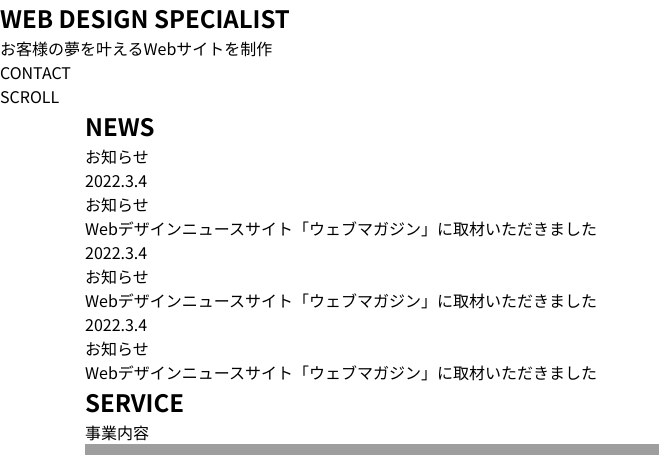
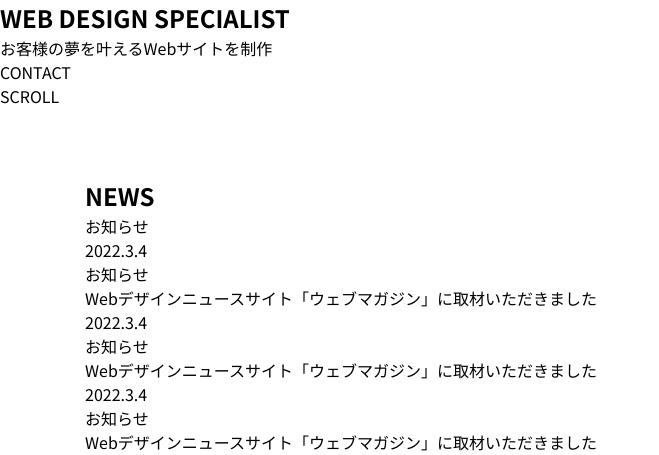
Before and after one commit to takuya-coding/codeups-live-03-WP, a PHP site: page / in a window 1280 px wide. Shown: the part 336-791 px from the top of the page, without its empty margins (0-659 px from the left). Run offline with PHP 8.4, Linux system fonts and the light colour scheme; grey boxes are pictures that could not be loaded.

Commit message:
layoutフォルダ内のファイルコピペ

```diff
--- a/css/styles.css
+++ b/css/styles.css
@@ -187,4 +241,77 @@ select::-ms-expand {
     padding-left: 25px;
   }
 }
+
+.l-page-contact {
+  margin-top: 40px;
+  margin-top: 2.5rem;
+  margin-bottom: 40px;
+  margin-bottom: 2.5rem;
+}
+@media screen and (min-width: 768px) {
+  .l-page-contact {
+    margin-top: 4.375rem;
+    margin-bottom: 4.375rem;
+  }
+}
+
+.l-page-service {
+  margin-top: 40px;
+  margin-top: 2.5rem;
+}
+@media screen and (min-width: 768px) {
+  .l-page-service {
+    margin-top: 4.375rem;
+  }
+}
+
+.l-paginavi {
+  margin-top: 40px;
+  margin-top: 2.5rem;
+}
+
+.l-recruit {
+  margin-top: 40px;
+  margin-top: 2.5rem;
+}
+@media screen and (min-width: 768px) {
+  .l-recruit {
+    margin-top: 4.375rem;
+  }
+}
+
+.l-service {
+  margin-top: 80px;
+  margin-top: 5rem;
+}
+@media screen and (min-width: 768px) {
+  .l-service {
+    margin-top: 8.75rem;
+  }
+}
+
+.l-single-body {
+  margin-top: 40px;
+  margin-top: 2.5rem;
+}
+@media screen and (min-width: 768px) {
+  .l-single-body {
+    margin-top: 4.375rem;
+  }
+}
+
+.l-topNews {
+  margin-top: 40px;
+  margin-top: 2.5rem;
+}
+@media screen and (min-width: 768px) {
+  .l-topNews {
+    margin-top: 4.375rem;
+  }
+}
+
+.l-works {
+  margin-top: 80px;
+  margin-top: 5rem;
+}
 /*# sourceMappingURL=styles.css.map */
--- /dev/null
+++ b/src/sass/layout/_l-archive-home.scss
@@ -0,0 +1,8 @@
+@use 'global' as *;
+
+.l-archive-home {
+  margin-top: rem(40);
+  @include mq(md){
+    margin-top: rem(60);
+  }
+}
--- /dev/null
+++ b/src/sass/layout/_l-archive-works.scss
@@ -0,0 +1,8 @@
+@use 'global' as *;
+
+.l-archive-works {
+  margin-top: rem(40);
+  @include mq(md){
+    margin-top: rem(70);
+  }
+}
--- /dev/null
+++ b/src/sass/layout/_l-company-info.scss
@@ -0,0 +1,8 @@
+@use 'global' as *;
+
+.l-company-info {
+  margin-top: rem(80);
+  @include mq(md){
+    margin-top: rem(140);
+  }
+}
--- /dev/null
+++ b/src/sass/layout/_l-company.scss
@@ -0,0 +1,8 @@
+@use 'global' as *;
+
+.l-company {
+  margin-top: rem(50);
+  @include mq(md){
+    margin-top: rem(40);
+  }
+}
--- /dev/null
+++ b/src/sass/layout/_l-contact.scss
@@ -0,0 +1,11 @@
+@use 'global' as *;
+
+.l-contact {
+  margin-top: rem(80);
+  @include mq(md){
+    margin-top: rem(110);
+  }
+}
+.l-contact--mt0 {
+  margin-top: 0;
+}
--- /dev/null
+++ b/src/sass/layout/_l-footer.scss
@@ -0,0 +1 @@
+@use 'global' as *;
--- /dev/null
+++ b/src/sass/layout/_l-page-contact.scss
@@ -0,0 +1,10 @@
+@use 'global' as *;
+
+.l-page-contact {
+  margin-top: rem(40);
+  margin-bottom: rem(40);
+  @include mq(md){
+    margin-top: rem(70);
+    margin-bottom: rem(70);
+  }
+}
--- /dev/null
+++ b/src/sass/layout/_l-page-service.scss
@@ -0,0 +1,8 @@
+@use 'global' as *;
+
+.l-page-service {
+  margin-top: rem(40);
+  @include mq(md){
+    margin-top: rem(70);
+  }
+}
--- /dev/null
+++ b/src/sass/layout/_l-paginavi.scss
@@ -0,0 +1,5 @@
+@use 'global' as *;
+
+.l-paginavi {
+  margin-top: rem(40);
+}
--- /dev/null
+++ b/src/sass/layout/_l-recruit.scss
@@ -0,0 +1,8 @@
+@use 'global' as *;
+
+.l-recruit {
+  margin-top: rem(40);
+  @include mq(md){
+    margin-top: rem(70);
+  }
+}
--- /dev/null
+++ b/src/sass/layout/_l-service.scss
@@ -0,0 +1,8 @@
+@use 'global' as *;
+
+.l-service {
+  margin-top: rem(80);
+  @include mq(md) {
+    margin-top: rem(140);
+  }
+}
--- /dev/null
+++ b/src/sass/layout/_l-single-body.scss
@@ -0,0 +1,8 @@
+@use 'global' as *;
+
+.l-single-body {
+  margin-top: rem(40);
+  @include mq(md){
+    margin-top: rem(70);
+  }
+}
--- /dev/null
+++ b/src/sass/layout/_l-topNews.scss
@@ -0,0 +1,8 @@
+@use 'global' as *;
+
+.l-topNews {
+  margin-top: rem(40);
+  @include mq(md){
+    margin-top: rem(70);
+  }
+}
--- /dev/null
+++ b/src/sass/layout/_l-woks.scss
@@ -0,0 +1,5 @@
+@use 'global' as *;
+
+.l-works {
+  margin-top: rem(80);
+}
```
Also changed, not shown: other parts of css/styles.css (+54 -0 lines), 1 other file.
